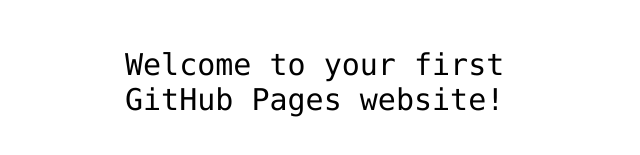
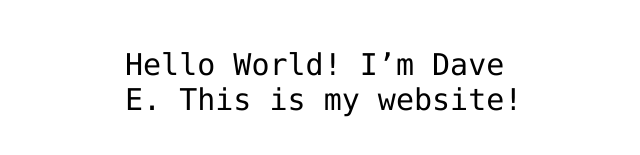
Before and after one commit to david-edwards-parlicentre/david-edwards-parlicentre.github.io, a plain HTML site: page index.html in a window 1280 px wide. Shown: the part 341-496 px from the top of the page, without its empty margins (315-955 px from the left). Drawn offline with Linux system fonts and the light colour scheme.

Commit message:
Update index.html
Do the amazingly easy change for the first step.

```diff
--- a/index.html
+++ b/index.html
@@ -12,7 +12,7 @@
 <img src="https://octodex.github.com/images/daftpunktocat-thomas.gif" id="octocat" alt="octocat-gif" />
 
 <!-- Change this code here by copy and pasting your template on line 15 -->
-<p>Welcome to your first GitHub Pages website!</p>
+<p>Hello World! I’m Dave E. This is my website!</p>
 
 </body>
 </html>
```
